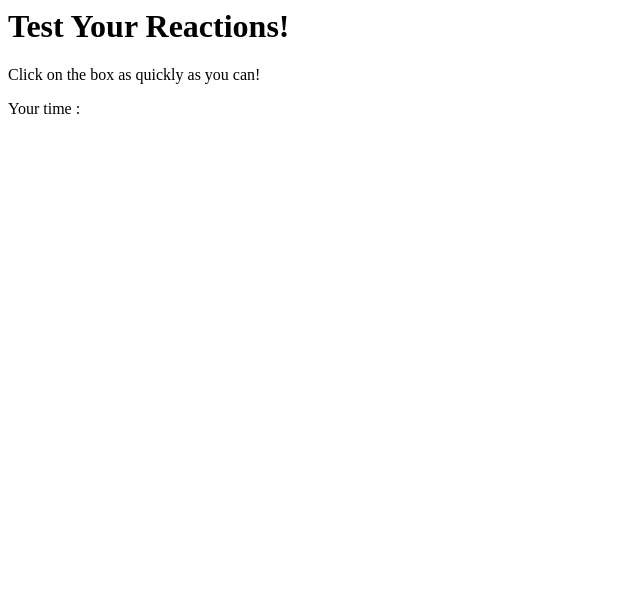
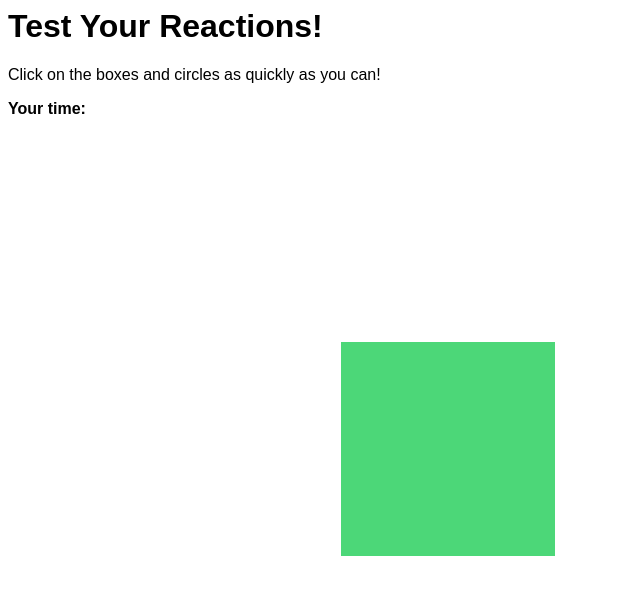
Before and after one commit to priyanshujoshi99/Reaction-Game, a plain HTML site: page Game.html in a window 1280 px wide. Shown: the whole page, without its empty margins (0-640 px from the left). Drawn offline with Linux system fonts and the light colour scheme.

Commit message:
Update Game.html

```diff
--- a/Game.html
+++ b/Game.html
@@ -1,15 +1,127 @@
+
+
 <html>
+
     <head>
-    <title>Javascript</title>
-    <link rel="stylesheet" type="text/css" href="Game.css">
+
+        <title>Reaction Timer</title>
+
+        <style type="text/css">
+
+            body {
+
+                font-family: sans-serif;
+
+            }
+
+            #shape {
+
+                width: 200px;
+                height: 200px;
+                background-color: red;
+                display: none;
+                position: relative;
+
+            }
+
+            .bold {
+
+                font-weight: bold;
+
+            }
+
+        </style>
+
     </head>
+
     <body>
+
         <h1>Test Your Reactions!</h1>
-    <p>Click on the box as quickly as you can!</p>
-    <p>Your time : <span id="timeTaken"></span></p>
+
+        <p>Click on the boxes and circles as quickly as you can!</p>
+
+        <p class="bold">Your time: <span id="timeTaken"></span></p>
+
         <div id="shape"></div>
 
-   <script type="text/javascript" src="Game.js"></script>
+        <script type="text/javascript">
+
+            var start = new Date().getTime();
+
+            function getRandomColor() {
+
+                var letters = '0123456789ABCDEF'.split('');
+
+                var color = '#';
+
+                for (var i = 0; i < 6; i++ ) {
+
+                    color += letters[Math.floor(Math.random() * 16)];
+
+                }
+
+                return color;
+
+            }
+
+            function makeShapeAppear() {
+
+                var top = Math.random() * 400;
+
+                var left = Math.random() * 400;
+
+                var width = (Math.random() * 200) + 100;
+
+                if (Math.random() > 0.5) {
+
+                    document.getElementById("shape").style.borderRadius = "50%";
+
+                } else {
+
+                    document.getElementById("shape").style.borderRadius = "0";
+
+                }
+
+                document.getElementById("shape").style.backgroundColor = getRandomColor();
+
+                document.getElementById("shape").style.width = width + "px";
+
+                document.getElementById("shape").style.height = width + "px";
+
+                document.getElementById("shape").style.top = top + "px";
+
+                document.getElementById("shape").style.left = left + "px";
+
+                document.getElementById("shape").style.display = "block";
+
+                start = new Date().getTime();
+
+            }
+
+            function appearAfterDelay() {
+
+                setTimeout(makeShapeAppear, Math.random() * 2000);
+
+            }
+
+            appearAfterDelay();
+
+            document.getElementById("shape").onclick = function() {
+
+                document.getElementById("shape").style.display = "none";
+
+                var end = new Date().getTime();
+
+                var timeTaken = (end - start) / 1000;
+
+                document.getElementById("timeTaken").innerHTML = timeTaken + "s";
+
+                appearAfterDelay();
+
+            }
+
+        </script>
 
     </body>
+
 </html>
```
Lines whose indentation alone changed are shown as unchanged.
